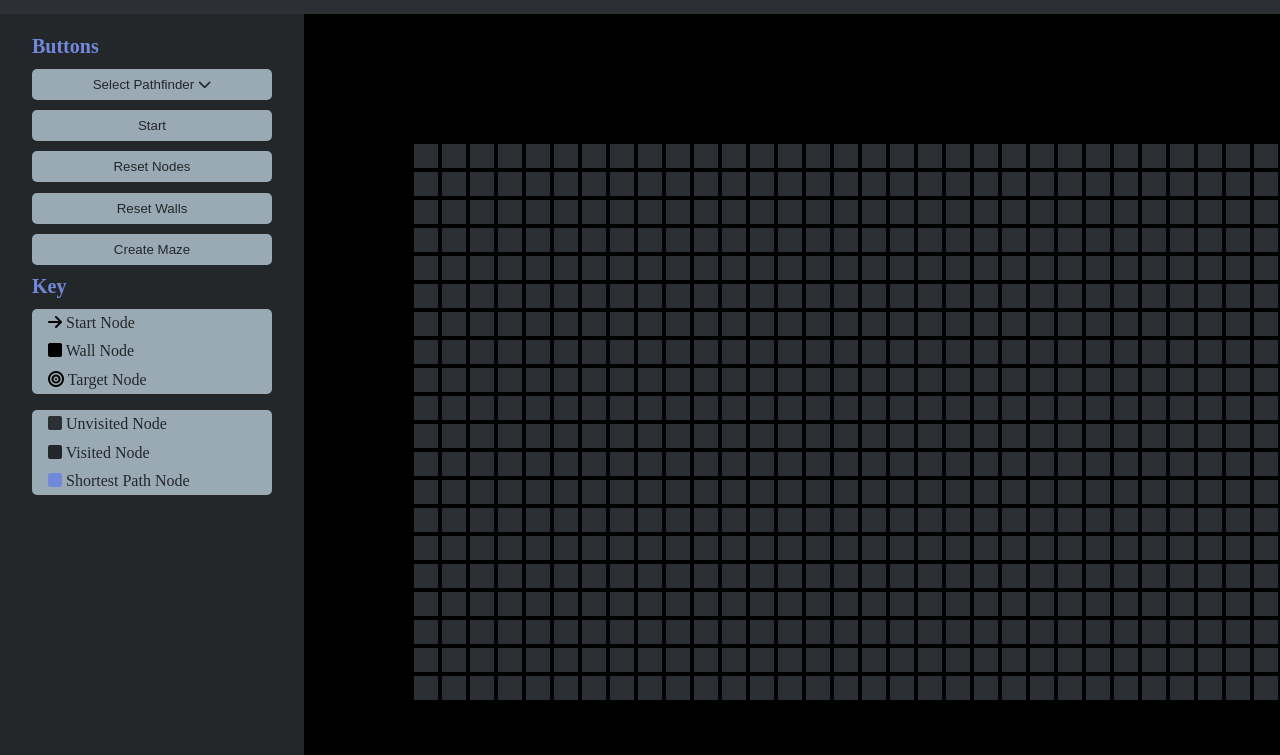
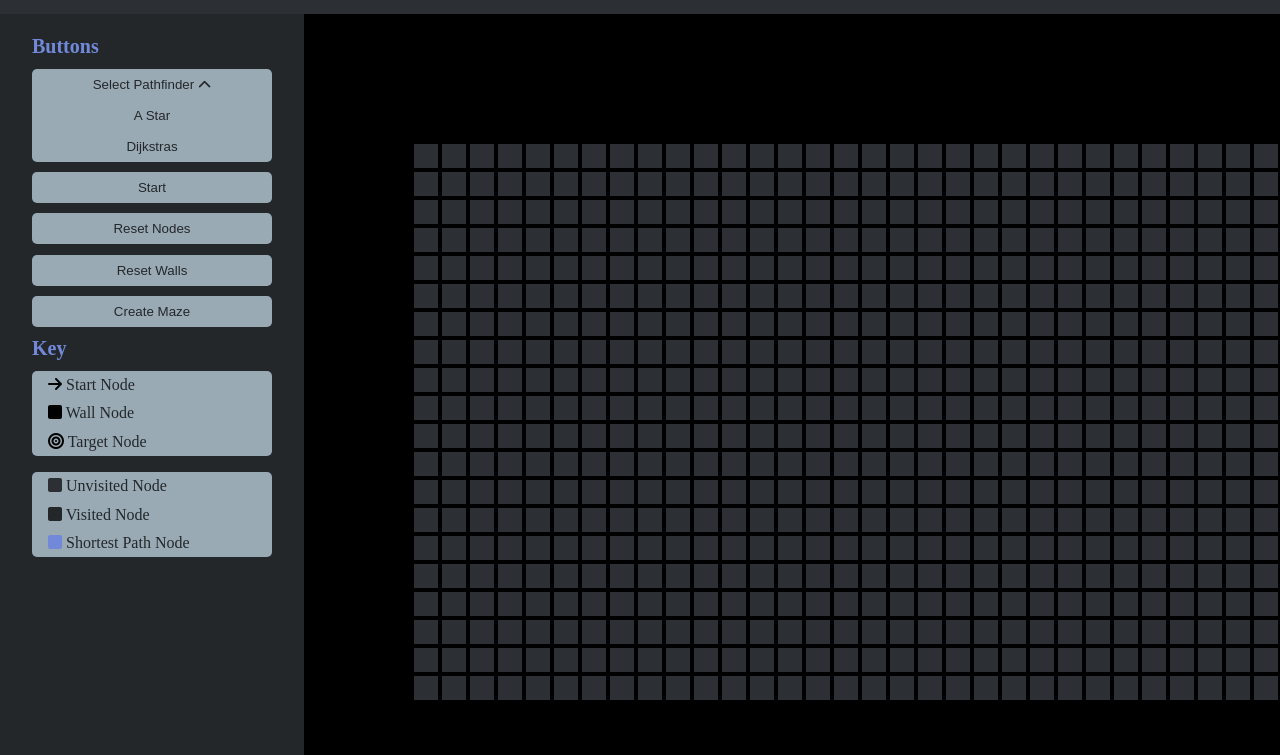
Before and after one commit to Arxci/pathfinder, a plain HTML site: page index.html in a window 1280 px wide. Both pictures are taken after a click on the button "Select Pathfinder". Shown: the part 45-800 px from the top of the page. Drawn offline with nearby package versions, Linux system fonts and the light colour scheme.

Commit message:
added dropdown selector

```diff
--- a/index.html
+++ b/index.html
@@ -36,9 +36,16 @@
                         Select Pathfinder
                         <i class="fa-solid fa-chevron-down"></i>
                     </button>
+                    <div class="dropdown__items">
+                        <button class="A*">
+                            A Star
+                        </button>
+                        <button class="Dijkstra">
+                            Dijkstras
+                        </button>
+                    </div>
                 </li>
                 <li>
-
                     <button class="startBtn">
                         Start
                     </button>
--- a/js/buttons.js
+++ b/js/buttons.js
@@ -47,6 +47,24 @@ function StartVisualizer(rows, cols) {
     }
 }
 
+function ToggleDropdown () {
+    dropdown.classList.toggle('active');
+
+    for (let item of dropdownItems) {
+        item.classList.toggle('active');
+    }
+
+}
+
+function SelectPathfinder(e) {
+    if (e.target.className === "A*") {
+        selectedPathfinder = 'AStar';
+    } else {
+        selectedPathfinder = 'Dijkstra';
+    }
+    ToggleDropdown();
+}
+
 window.addEventListener('mousedown', (e) => HandleWallPlacement(e));
 start.addEventListener('click', () => StartVisualizer(rows, cols));
 resetNodes.addEventListener('click', ResetNodes);
@@ -54,3 +72,7 @@ resetWalls.addEventListener('click', ResetWalls);
 window.addEventListener('mousedown', (e) => HandleStartNodePlacement(e));
 window.addEventListener('mousedown', (e) => HandleTargetNodePlacement(e));
 //createMaze.addEventListener('click', CreateMaze);
+dropdown.addEventListener('click', () => ToggleDropdown());
+for (let item of dropdownItems) {
+    item.addEventListener('click', (e) => SelectPathfinder(e));
+}
--- a/js/variables.js
+++ b/js/variables.js
@@ -28,4 +28,5 @@ const resetNodes = document.querySelector('.reset-nodes');
 const start = document.querySelector('.startBtn');
 const resetWalls = document.querySelector('.reset-walls');
 const createMaze = document.querySelector('.create-maze');
-const dropdwon = document.querySelector('.dropdown');
+const dropdown = document.querySelector('.dropdown');
+const dropdownItems = document.querySelectorAll('.dropdown__items');
--- a/scss/_pathfinder.scss
+++ b/scss/_pathfinder.scss
@@ -4,6 +4,7 @@
 
     &__box {
         min-width: max-content;
+        min-height: max-content;
         height: 100%;
         overflow: hidden;
         display: grid;
--- a/scss/_sidebar.scss
+++ b/scss/_sidebar.scss
@@ -59,3 +59,36 @@
         }
     }
 }
+
+.dropdown {
+
+    > i {
+        transition: transform 1500 ease-in-out;
+    }
+
+    &.active {
+        border-radius: 5px 5px 0 0;
+
+        > i {
+            transform: rotate(180deg);
+        }
+
+
+    }
+
+    &__items {
+        display: none;
+
+        > button:first-child {
+            border-radius: 0;
+        }
+
+        > button {
+            border-radius: 0 0 5px 5px;
+        }
+
+        &.active {
+            display: inherit;
+        }
+    }
+}
```
Also changed, not shown: dist/style.css, 1 other file.
